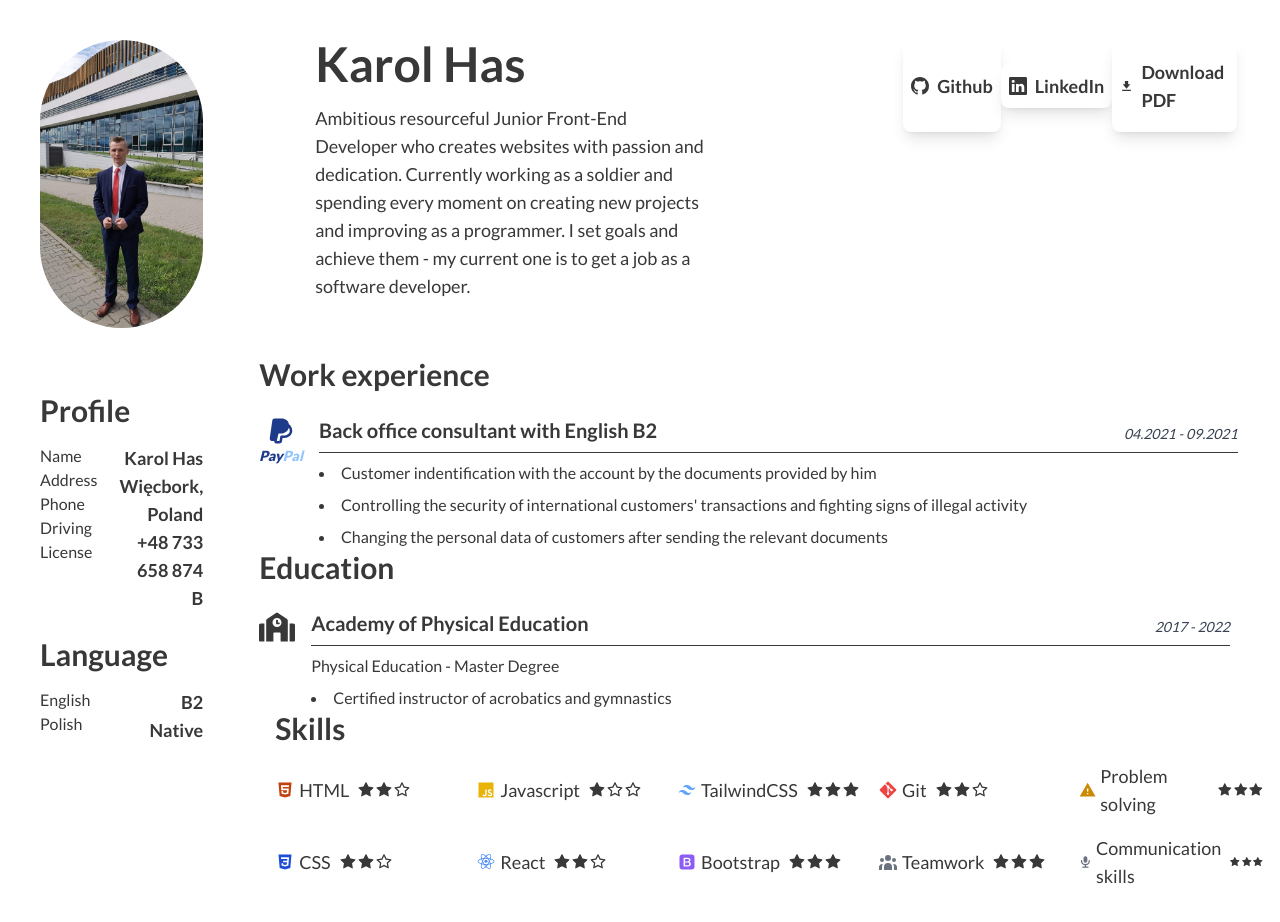
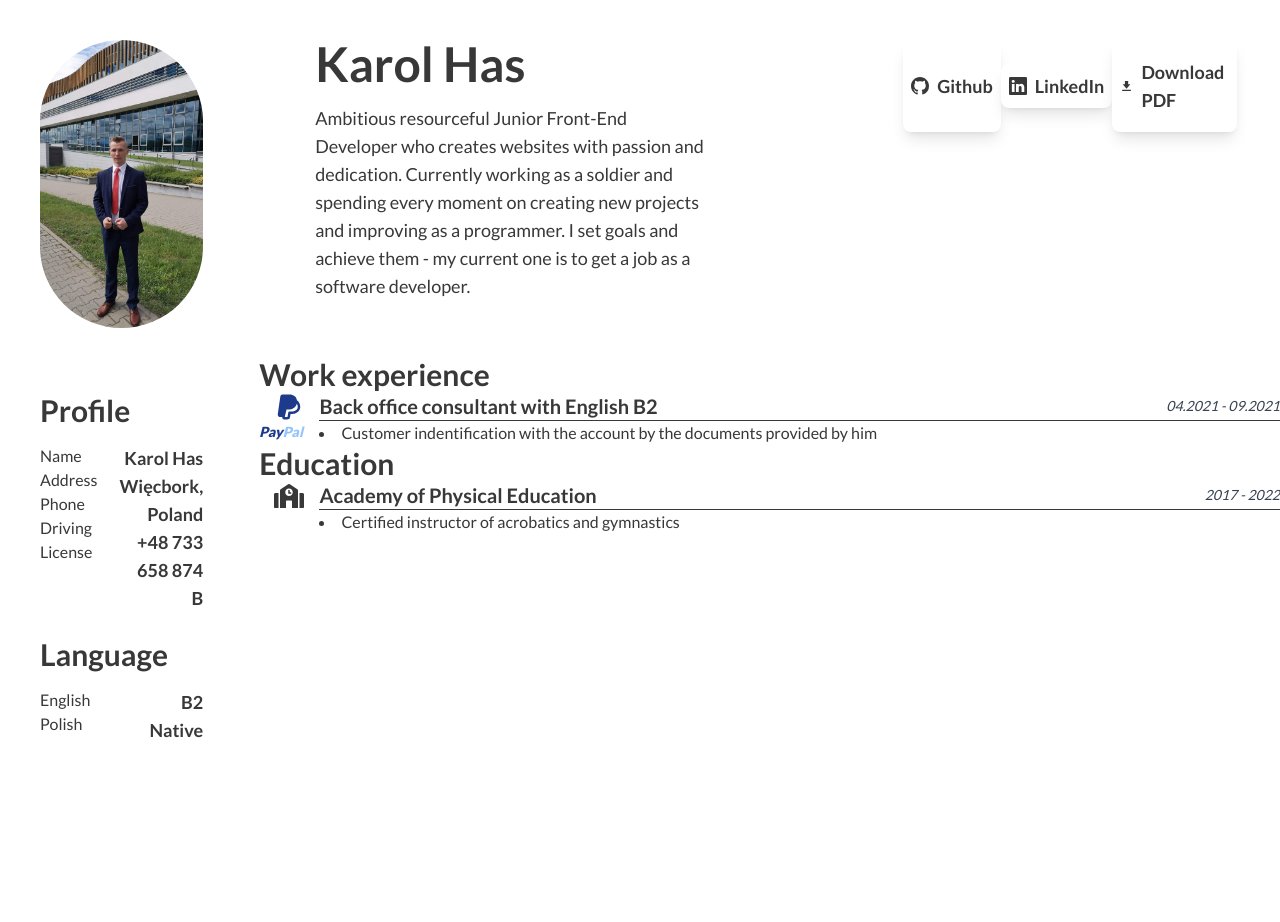
Before and after one commit to karolhas/CV, a React (Vite) app: page /#/ in a window 1280 px wide. Shown: the top 922 px of the page. Built offline with nearby package versions, Linux system fonts and the light colour scheme.

Commit message:
Added Grid to Education and Experience components

```diff
--- a/src/App.tsx
+++ b/src/App.tsx
@@ -23,7 +23,7 @@ function App() {
         <div className="col-span-4 col-start-2 row-span-2 row-start-2">
           <Experience />
           <Education />
-          <Skills />
+          {/* <Skills /> */}
         </div>
         <div className="col-span-4 col-start-2 row-start-4"></div>
       </div>
--- a/src/components/Education.tsx
+++ b/src/components/Education.tsx
@@ -2,25 +2,32 @@ import { FaSchool } from "react-icons/fa";
 
 function Education() {
   return (
-    <section id="education" className="">
-      <h2 className="text-3xl font-semibold">Education</h2>
-      <div className="float-left pt-4">
-        <FaSchool className="mr-4 mt-2 text-4xl" />
+    <div className="col-span-12 flex w-full flex-col">
+      <div className="col-span-12">
+        <h2 className="text-3xl font-semibold">Education</h2>
       </div>
-      <div className="float-left w-[90%]">
-        <p className="pt-6 text-xl font-semibold">
-          Academy of Physical Education
-          <span className="float-right mt-2 text-sm font-normal italic text-gray-700">
-            2017 - 2022
-          </span>
-        </p>
-        <div className="col-span-12 my-2 h-[1px] w-full bg-[#383838]"></div>
-        <p>Physical Education - Master Degree</p>
-        <ul className="list-inside list-disc pt-2">
-          <li>Certified instructor of acrobatics and gymnastics</li>
-        </ul>
+      <div className="col-span-12 flex flex-row">
+        <div className="w-16">
+          <FaSchool className="mx-auto text-3xl" />
+        </div>
+        <div className="w-full">
+          <div className="col-span-11 grid w-full grid-cols-2 justify-between">
+            <div className="col-span-1 text-xl font-semibold">
+              Academy of Physical Education
+            </div>
+            <div className="col-span-1 flex items-center justify-end text-sm font-normal italic text-gray-700">
+              2017 - 2022
+            </div>
+          </div>
+          <div className="col-span-12 h-px w-full bg-[#383838]"></div>
+          <div>
+            <div>
+              <li>Certified instructor of acrobatics and gymnastics</li>
+            </div>
+          </div>
+        </div>
       </div>
-    </section>
+    </div>
   );
 }
 
--- a/src/components/Experience.tsx
+++ b/src/components/Experience.tsx
@@ -2,38 +2,39 @@ import { TbBrandPaypalFilled } from "react-icons/tb";
 
 function Experience() {
   return (
-    <section id="experience" className="">
+    <div className="col-span-12 flex w-full flex-col">
+      <div className="col-span-12">
         <h2 className="text-3xl font-semibold">Work experience</h2>
-      <div className="float-left pt-4">
-        <p className="pr-4 pt-2 text-sm font-extrabold italic text-blue-900">
-          <TbBrandPaypalFilled className="mx-auto text-3xl text-blue-900" /> Pay
+      </div>
+      <div className="col-span-12 flex flex-row">
+        <div className="w-16">
+          <p className="text-sm font-extrabold italic text-blue-900">
+            <TbBrandPaypalFilled className="mx-auto text-3xl text-blue-900" />{" "}
+            Pay
             <span className="text-blue-300">Pal</span>
           </p>
         </div>
-      <div className="float-left w-[90%]">
-        <p className="pt-6 text-xl font-semibold">
+        <div className="w-full">
+          <div className="col-span-11 grid w-full grid-cols-2 justify-between">
+            <div className="col-span-1 text-xl font-semibold">
               Back office consultant with English B2
-          <span className="float-right mt-2 text-sm font-normal italic text-gray-700">
+            </div>
+            <div className="col-span-1 flex items-center justify-end text-sm font-normal italic text-gray-700">
               04.2021 - 09.2021
-          </span>
-        </p>
-        <div className="col-span-12 my-2 h-[1px] w-full bg-[#383838]"></div>
-        <ul className="list-inside list-disc">
+            </div>
+          </div>
+          <div className="col-span-12 h-px w-full bg-[#383838]"></div>
+          <div>
+            <div>
               <li>
-            Customer indentification with the account by the documents provided
-            by him
+                Customer indentification with the account by the documents
+                provided by him
               </li>
-          <li className="my-2">
-            Controlling the security of international customers' transactions
-            and fighting signs of illegal activity
-          </li>
-          <li>
-            Changing the personal data of customers after sending the relevant
-            documents
-          </li>
-        </ul>
             </div>
-    </section>
+          </div>
+        </div>
+      </div>
+    </div>
   );
 }
 
```
Lines whose indentation alone changed are shown as unchanged.
